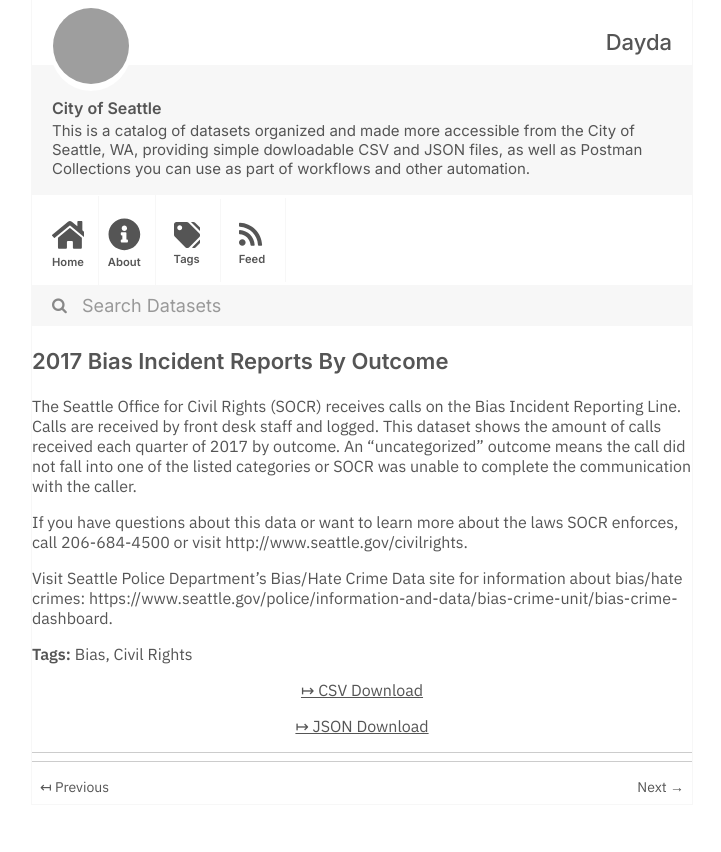
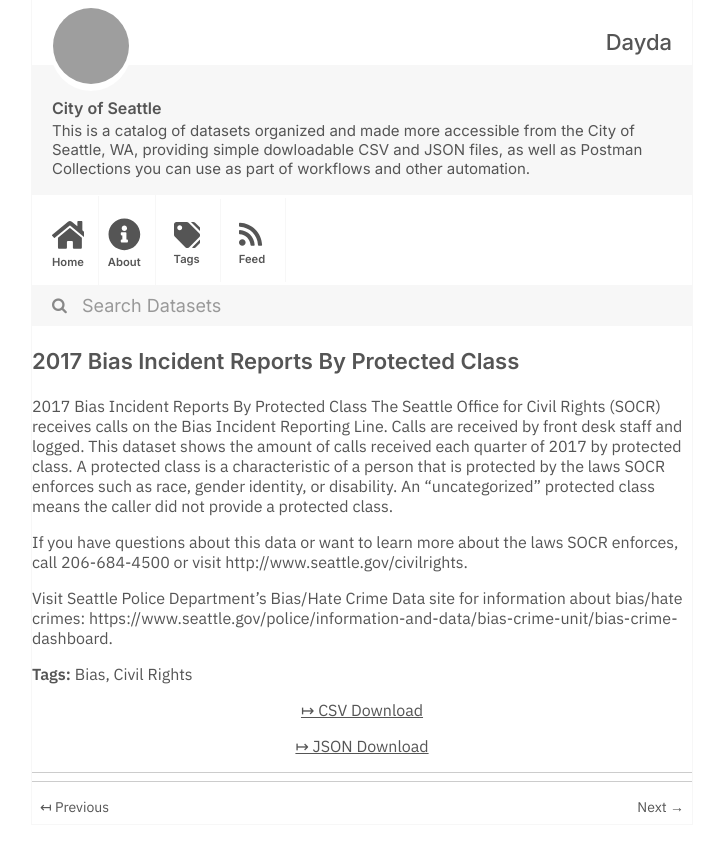
Before and after one commit to dayda-entities/city-of-seattle, a Jekyll site: the page built from _posts/2020-11-10-2017-bias-incident-reports-by-.md, in a window 1280 px wide, cut to the strip 0-852 px from the top of the page. Shown: the whole strip, without its empty margins (278-999 px from the left). Built offline with Jekyll 4.4.1, drawn with Linux system fonts in a browser that asks for light colours; grey boxes are pictures that could not be loaded.

```diff
--- a/_posts/2020-11-10-2017-bias-incident-reports-by-.md
+++ b/_posts/2020-11-10-2017-bias-incident-reports-by-.md
@@ -1,7 +1,7 @@
 ---
-title: 2017 Bias Incident Reports By Outcome
-created: '2020-11-10T16:59:53.819535'
-modified: '2020-11-10T16:59:53.819547'
+title: 2017 Bias Incident Reports By Protected Class
+created: '2020-11-10T16:59:23.065887'
+modified: '2020-11-10T16:59:23.065897'
 state: active
 type: dataset
 tags:
@@ -9,12 +9,13 @@ tags:
   - Civil Rights
 groups:
   - Local Government
-csv_url: 'https://data.seattle.gov/api/views/scgw-fskv/rows.csv?accessType=DOWNLOAD'
-json_url: 'https://data.seattle.gov/api/views/scgw-fskv/rows.json?accessType=DOWNLOAD'
+csv_url: 'https://data.seattle.gov/api/views/egbb-t9ve/rows.csv?accessType=DOWNLOAD'
+json_url: 'https://data.seattle.gov/api/views/egbb-t9ve/rows.json?accessType=DOWNLOAD'
 layout: post
 
 ---
-The Seattle Office for Civil Rights (SOCR) receives calls on the Bias Incident Reporting Line. Calls are received by front desk staff and logged. This dataset shows the amount of calls received each quarter of 2017 by outcome. An “uncategorized” outcome means the call did not fall into one of the listed categories or SOCR was unable to complete the communication with the caller.
+2017 Bias Incident Reports By Protected Class
+The Seattle Office for Civil Rights (SOCR) receives calls on the Bias Incident Reporting Line. Calls are received by front desk staff and logged. This dataset shows the amount of calls received each quarter of 2017 by protected class. A protected class is a characteristic of a person that is protected by the laws SOCR enforces such as race, gender identity, or disability. An “uncategorized” protected class means the caller did not provide a protected class.
 
 If you have questions about this data or want to learn more about the laws SOCR enforces, call 206-684-4500 or visit http://www.seattle.gov/civilrights.
 
```
